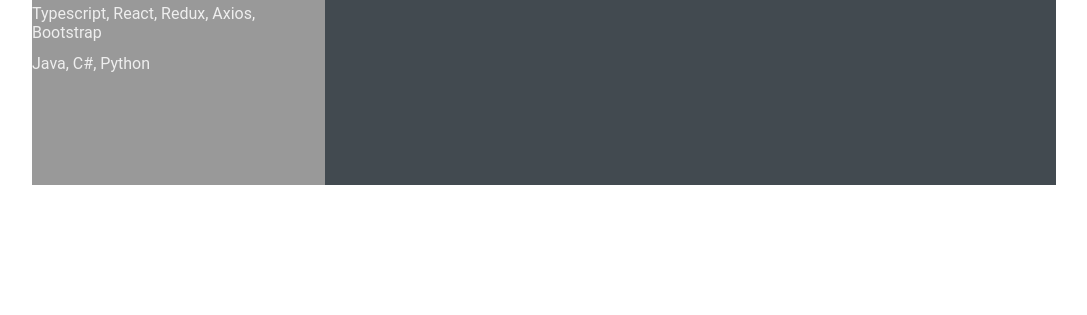
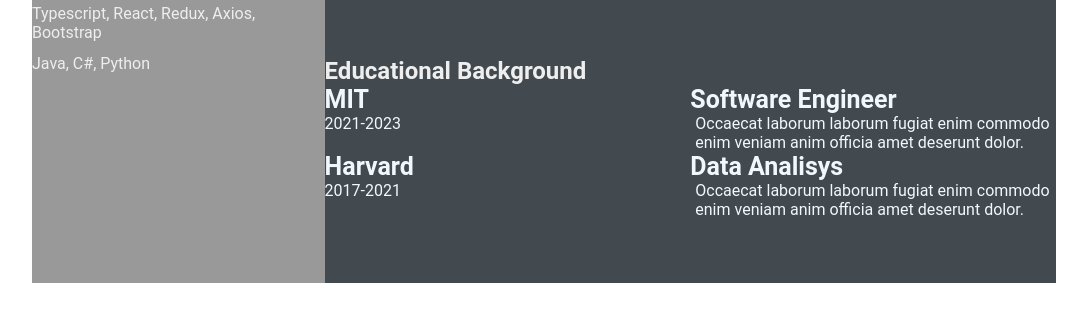
Before and after one commit to Pexex/jornada-dev-ebac, a plain HTML site: page index.html in a window 1280 px wide. Shown: the part 647-962 px from the top of the page, without its empty margins (96-1183 px from the left). Before the commit the page ends 864 px from the top, so only its background shows below. Drawn offline with Linux system fonts and the light colour scheme.

Commit message:
Day 04 (#4)
* feature: add index.html

* feature: added educational section

```diff
--- a/assets/css/style.css
+++ b/assets/css/style.css
@@ -27,7 +27,7 @@
     border-radius: 0px 60px 0px 0px;
 }
 
-.left-section-contents {
+.left-section-contents{
     padding: 2rem 2rem;
 }
 
@@ -91,7 +91,6 @@
 .skills ul {
     padding-top: 1.5rem;
 }
-
 .skills ul li p {
     padding: .4rem 0;
     color: #eeeeee;
@@ -108,7 +107,6 @@
 .gap {
     padding-bottom: 2rem;
 }
-
 .about-me-contents {
     font-size: 18px;
     color: #eeeeee;
--- a/index.html
+++ b/index.html
@@ -78,6 +78,27 @@
                     </div>
                 </div>
             </section>
+            <section class="education gap">
+                <h2 class="right-title">Educational Background</h2>
+                <div class="education-contents">
+                    <div class="education-left">
+                        <h3 class="education-school-name">MIT</h3>
+                        <p class="education-time-period">2021-2023</p>
+                    </div>
+                    <div class="education-right">
+                        <h3 class="education-subject">Software Engineer</h3>
+                        <p class="education-desc">Occaecat laborum laborum fugiat enim commodo enim veniam anim officia amet deserunt dolor.</p>
+                    </div>
+                    <div class="education-left">
+                        <h3 class="education-school-name">Harvard</h3>
+                        <p class="education-time-period">2017-2021</p>
+                    </div>
+                    <div class="education-right">
+                        <h3 class="education-subject">Data Analisys</h3>
+                        <p class="education-desc">Occaecat laborum laborum fugiat enim commodo enim veniam anim officia amet deserunt dolor.</p>
+                    </div>
+                </div>
+            </section>
         </section>
     </main>
 
```
